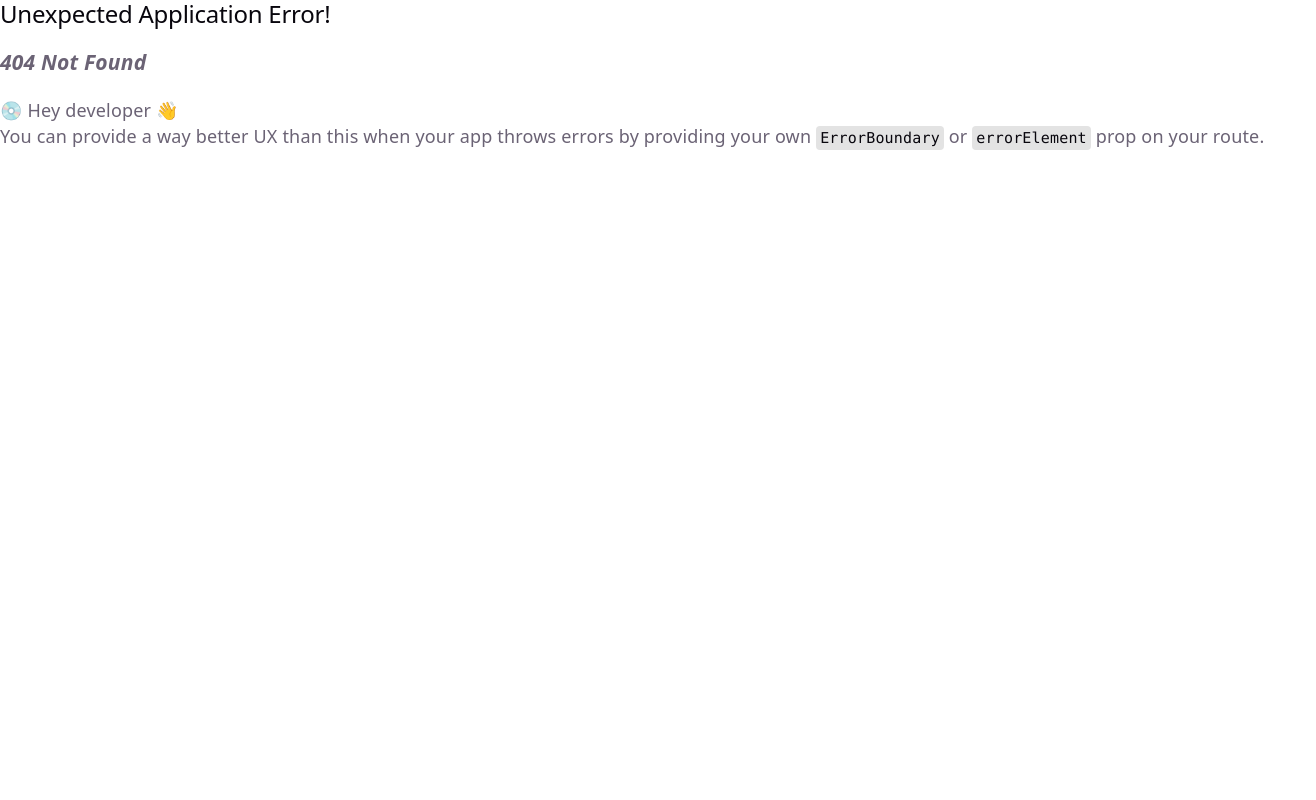
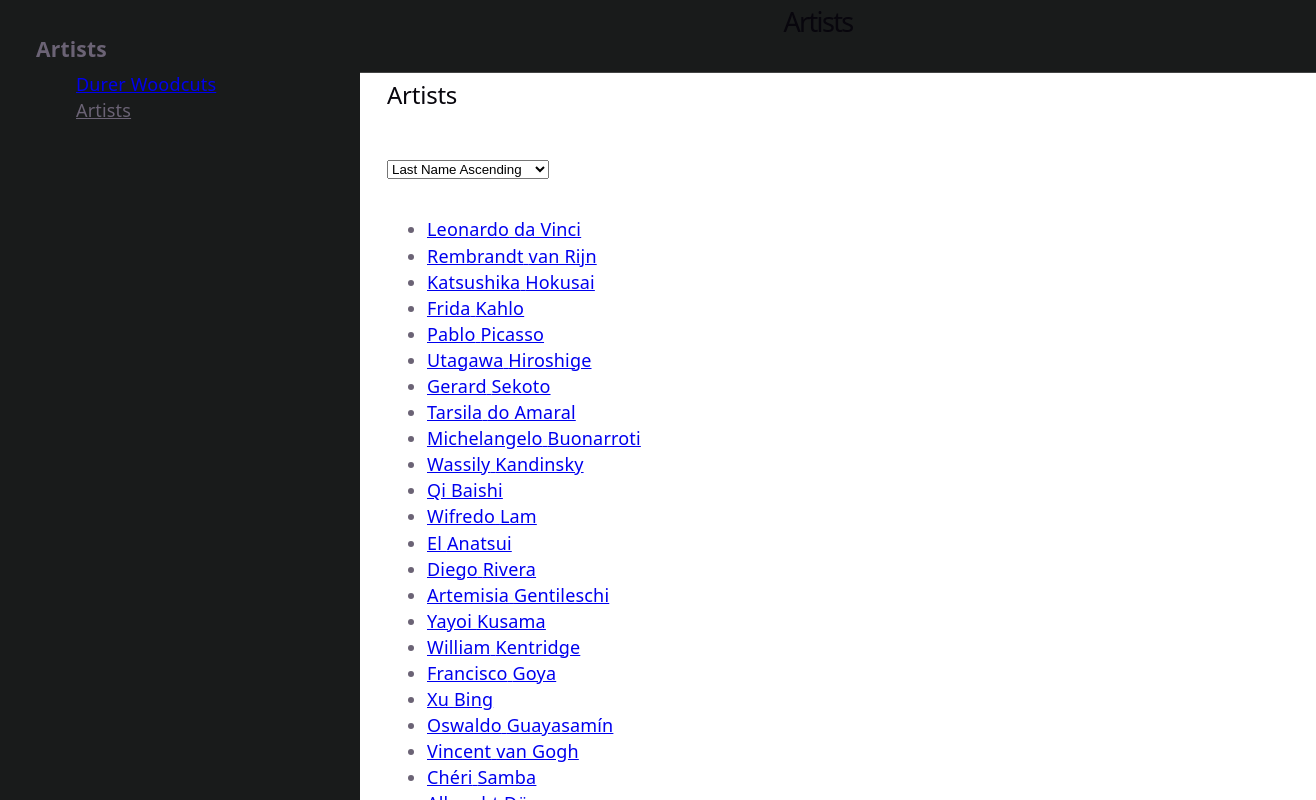
Before and after one commit to BillPiotrowski/code-samples, a React (Vite) app in the folder react-ios-nav/: page /artists in a window 1280 px wide. Before the commit this address had no page. Shown: the whole page, 1316 px wide, since content can reach past the window. Built offline with nearby package versions, Linux system fonts and the light colour scheme.

Commit message:
Add artist to router.

```diff
--- a/react-ios-nav/src/AppRoot.tsx
+++ b/react-ios-nav/src/AppRoot.tsx
@@ -11,6 +11,7 @@ const nav: NavListGroup[] = [
         title: 'Artists',
         items: [
             { title: 'Durer Woodcuts', to: 'durer-woodcuts' },
+            { title: 'Artists', to: 'artists' },
         ]
     },
 ];
--- a/react-ios-nav/src/AppRouter.tsx
+++ b/react-ios-nav/src/AppRouter.tsx
@@ -8,6 +8,10 @@ import type { API } from './API';
 import DurerWoodcutsList from './Page/DurerWoodcuts/DurerWoodcutsList';
 import DurerWoodcutLoader from './Page/DurerWoodcuts/DurerWoodcutLoader';
 import DurerWoodcutView from './Page/DurerWoodcuts/DurerWoodcutView';
+import ArtistsRoot from './Page/Artists/ArtistsRoot';
+import ArtistsList from './Page/Artists/ArtistsList';
+import ArtistLoader from './Page/Artists/ArtistLoader';
+import ArtistView from './Page/Artists/ArtistView';
 
 const getAppRouter = (
     basename: string,
@@ -49,6 +53,26 @@ const getAppRouter = (
                         }
 
                     ]
+                },
+                {
+                    path: "artists",
+                    element: <ArtistsRoot />,
+                    children: [
+                        {
+                            index: true,
+                            element: <ArtistsList />
+                        },
+                        {
+                            path: ":artistId",
+                            element: <ArtistLoader />,
+                            children: [
+                                {
+                                    index: true,
+                                    element: <ArtistView />,
+                                },
+                            ]
+                        }
+                    ]
                 }
             ]
         },
```
